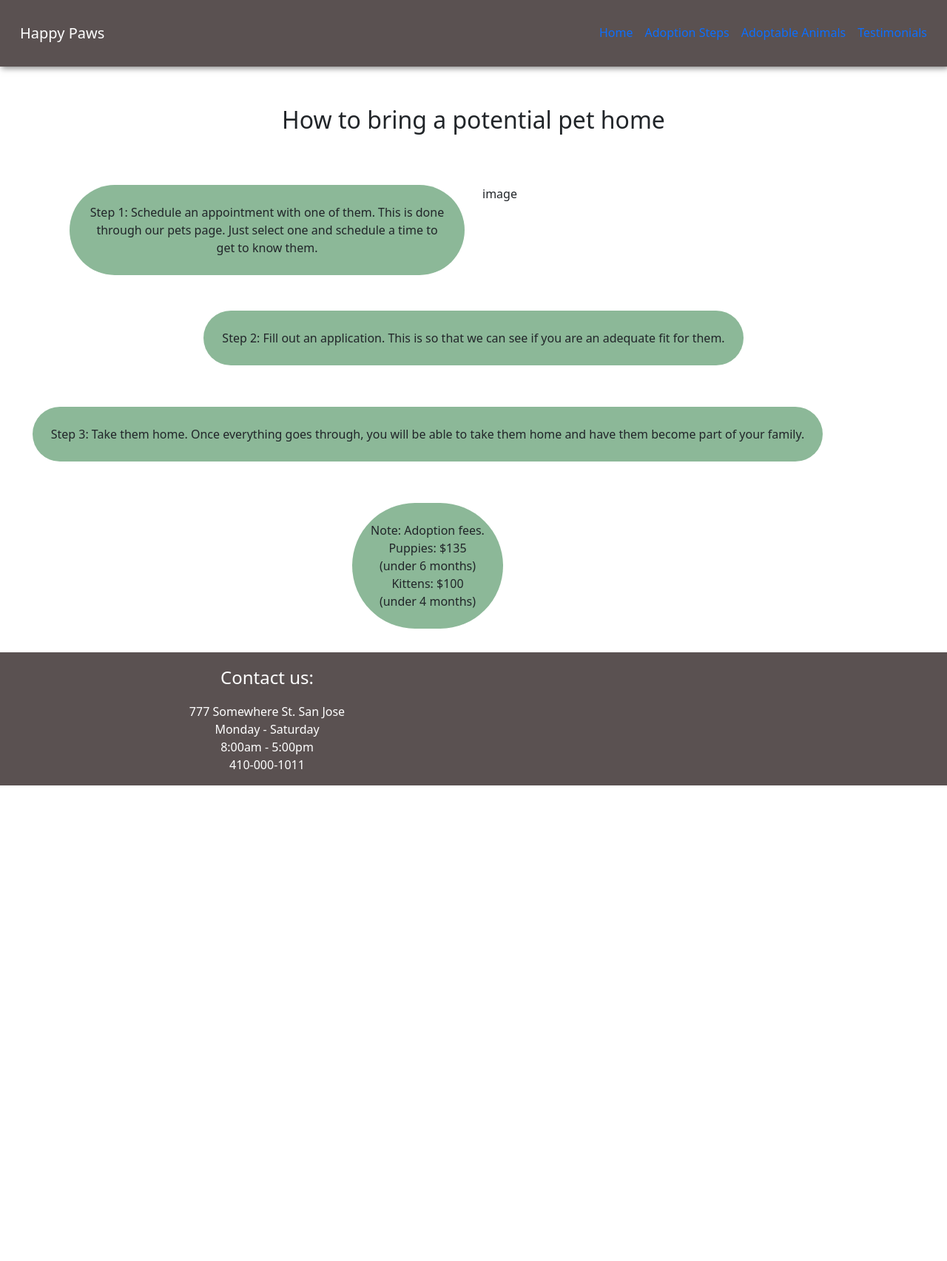
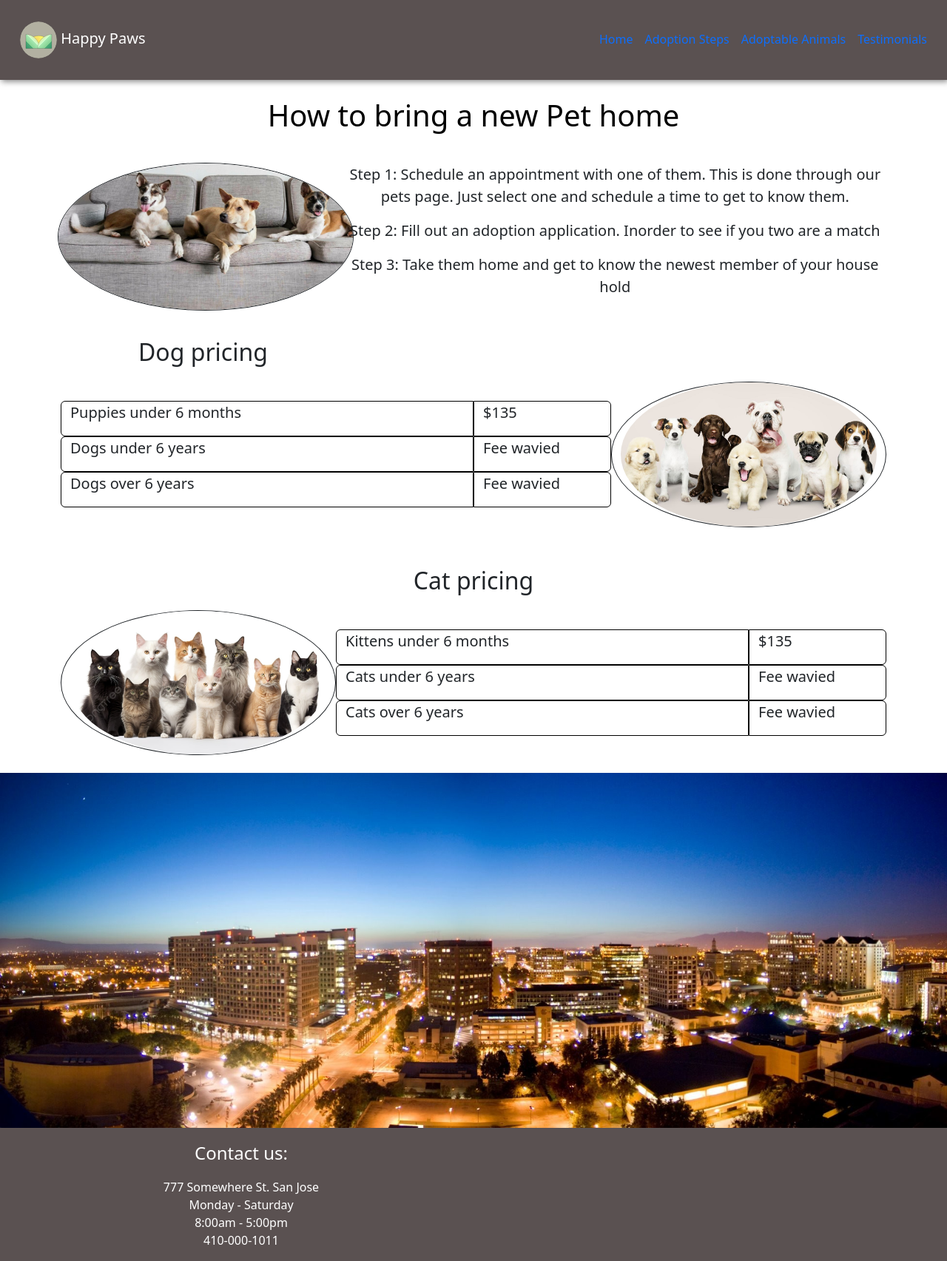
Before and after one commit to VapurGunslinger/Cmpe_131_Project, a Flask app: page /Adoption_steps in a window 1280 px wide. Shown: the whole page at 74% size. Before the commit the page ends 1062 px from the top, so only its background shows below. Run offline with Flask 3, Linux system fonts and the light colour scheme; some libraries are stand-ins or nearby versions.

Commit message:
new file:   static/images/Website_logo.svg 	new file:   static/images/cat_enrich.png 	new file:   static/images/cat_group.jpg 	new file:   static/images/dog_couch.jpg 	new file:   static/images/dog_group.jpg 	new file:   static/images/dogs_lady.jpg 	new file:   static/images/gram.png 	new file:   static/images/san_jose.jpg 	modified:   templates/adoption_steps.html 	modified:   templates/animals.html 	modified:   templates/base.html 	modified:   templates/index.html 	modified:   templates/testimonials.html

```diff
--- a/templates/adoption_steps.html
+++ b/templates/adoption_steps.html
@@ -3,59 +3,141 @@
     <style>
         .nav-link:hover{
             background-color:#8CB898 !important ;
+            border-radius: 50px
         }
 
         #rcorners1 {
-            border-radius: 100px;
+
             background: #8CB898 !important;
-            padding: 25px;
-            margin: auto;
-            width: auto;
-            height: auto;
-            text-align: center;
+
+
+        }
+        img {
+            border-radius: 50%;
+            text-align: right;
         }
 
 
     </style>
-    {%endblock%}
+{%endblock%}
 {%block body%}
-<div class="container p-4 justify-content-center">
+<div class="container py-4 justify-content-center">
     <div class= "row justify-content-center">
-        <p class="fs-2 text-center ">How to bring a potential pet home</p>
+        <h1> How to bring a new Pet home </h1>
     </div>
 </div>
 
-<div class="container p-4">
-    <div class="row">
-        <div class= "col">
-            <p id="rcorners1"> Step 1: Schedule an appointment with one of them. This is done through our pets page. Just select one and schedule a time to get to know them.</p>
+
+<div class="container p-2 justify-content-center">
+    <div class="row align-items-center">
+        <div class="col-4">
+            <img src= "{{ url_for('static', filename='images/dog_couch.jpg') }}" class=" border border-1 border-dark" width="400" height="200" >
         </div>
 
-        <div class="col">
-            <p> image</p>
+        <div class="col-8">
+            <div class="row">
+                <p  class="fs-5 text-center"> Step 1: Schedule an appointment with one of them. This is done through our pets page. Just select one and schedule a time to get to know them.</p>
+            </div>
+            <div class="row">
+                <p  class="fs-5 text-center">Step 2: Fill out an adoption application. Inorder to see if you two are a match</p>
+            </div>
+
+            <div class="row">
+                <p class="fs-5 text-center"> Step 3: Take them home and get to know the newest member of your house hold</p>
+            </div>
+
         </div>
     </div>
 </div>
 
 
-<div class="container p-4">
-    <div class="row">
-        <p id="rcorners1">Step 2: Fill out an application. This is so that we can see if you are an adequate fit for them.</p>
+<div class="container justify-content-center p-4">
+    <div class= "row justify-content-center">
+        <div class="col-10 align-self-start">
+            <p class="fs-2 ">Dog pricing</p>
+        </div>
+    </div>
+    <div class="row align-items-center">
+        <div class="col-6 ">
+            <div class="row align-items-center rounded-start-2 border border-1 border-black">
+                <p class="fs-5"> Puppies under 6 months</p>
+            </div>
+            <div class="row align-items-center rounded-start-2 border border-1 border-black">
+                <p class="fs-5"> Dogs under 6 years</p>
+            </div>
+
+            <div class="row align-items-center rounded-start-2 border border-1 border-black">
+                <p class="fs-5">  Dogs over 6 years </p>
+            </div>
+
+        </div>
+
+        <div class= "col-2 ">
+            <div class ="row rounded-end-2 border border-1 border-black">
+                <p class="fs-5"> $135 </p>
+            </div>
+
+            <div class ="row rounded-end-2 border border-1 border-black">
+                <p class="fs-5"> Fee wavied </p>
+            </div>
+
+            <div class ="row rounded-end-2 border border-1 border-black">
+                <p class="fs-5"> Fee wavied </p>
+            </div>
+
+        </div>
+
+        <div class="col-4 ">
+            <div class="row">
+                <img src= "{{ url_for('static', filename='images/dog_group.jpg') }}" class="image border border-1 border-dark" >
+            </div>
+
+        </div>
     </div>
 </div>
 
-<div class="container p-4 m-2">
-    <div class="row justify-content-center">
-        <p id="rcorners1">Step 3: Take them home. Once everything goes through, you will be able to take them home and have them become part of your family.</p>
+<div class="container justify-content-center p-4">
+    <div class= "row justify-content-center">
+        <p class="fs-2 text-center">Cat pricing</p>
+    </div>
+    <div class="row align-items-center">
+        <div class="col-4">
+            <div class="row">
+                <img src= "{{ url_for('static', filename='images/cat_group.jpg') }}" class="image border border-1 border-dark" >
+            </div>
+
+        </div>
+        <div class="col-6">
+            <div class="row rounded-start-2 border border-1 border-black">
+                <p class="fs-5"> Kittens under 6 months</p>
+            </div>
+            <div class="row rounded-start-2 border border-1 border-black">
+                <p class="fs-5"> Cats under 6 years</p>
+            </div>
+
+            <div class="row rounded-start-2 border border-1 border-black">
+                <p class="fs-5"> Cats over 6 years </p>
+            </div>
+
+        </div>
+
+        <div class= "col-2">
+            <div class ="row rounded-end-2 border border-1 border-black">
+                <p class="fs-5"> $135 </p>
+            </div>
+
+            <div class ="row rounded-end-2 border border-1 border-black">
+                <p class="fs-5"> Fee wavied </p>
+            </div>
+
+            <div class ="row rounded-end-2 border border-1 border-black">
+                <p class="fs-5">  Fee wavied </p>
+            </div>
+
+        </div>
+
+
     </div>
 </div>
 
-<div class="container p-4 m-2">
-    <div class="row">
-        <p id="rcorners1">Note: Adoption fees. <br> Puppies: $135 <br> (under 6 months)<br> Kittens: $100 <br> (under 4 months) </p>
-    </div>
-</div>
-
-
-
 {%endblock%}
--- a/templates/animals.html
+++ b/templates/animals.html
@@ -17,7 +17,7 @@
 {%block body%}
 
 
-<div class="container-fluid">
+<div class="container-fluid p-4">
   <div class="d-flex justify-content-center">
     <h1>Adoptable Animals</h1>
   </div>
--- a/templates/base.html
+++ b/templates/base.html
@@ -14,6 +14,23 @@
         .footer{
             background-color:#5A5151;
         }
+        .masthead{
+            background-size: cover;
+            min-height: 60vh;
+            position: relative;
+            color: white;
+            text-shadow: 2px 2px 2px rgba(0,0,0,.2);
+        }
+        .color-overlay{
+            background-color: rgba(0,0,0,.0);
+        }
+
+        #image{
+            background-image: url('../static/images/san_jose.jpg');
+            background-color: green;
+        }
+
+
     </style>
 
     <title> Animal Shelter Website </title>
@@ -24,9 +41,9 @@
 
 </head>
 <body>
-    <nav class ="navbar nav justify-content-center py-4 mb-4 sticky-top navbar-expand-lg navbar-dark text-light" >
+    <nav class ="navbar nav justify-content-center py-4 sticky-top navbar-expand-lg navbar-dark text-light" >
         <div class="container-fluid">
-            <a class="navbar-brand" href="#"> <!-- <img src="/docs/5.0/assets/brand/bootstrap-logo.svg" alt="" width="30" height="24">--> Happy Paws </a>
+            <a class="navbar-brand" href="#"> <img src="{{ url_for('static', filename='images/Website_logo.svg') }}" alt="" width="50" height="50"> Happy Paws </a>
             <button class="navbar-toggler" type="button" data-bs-toggle="collapse" data-bs-target="#navbarNavAltMarkup" aria-controls="navbarNavAltMarkup" aria-expanded="false" aria-label="Toggle navigation">
                 <span class="navbar-toggler-icon"></span>
             </button>
@@ -48,12 +65,21 @@
             <!-- </div> -->
         </div>
     </nav>
+    <div class="container" id="back">
+
+    </div>
 
     {%block body%}
     {%endblock%}
+    <div class=" masthead" id="image" style="background-image: url('../static/images/san_jose.jpg')" >
+        <div class="color-overlay d-flex justify-content-center align-items-center">
+
+        </div>
+
+    </div>
 
     <footer class="footer text-white">
-        <div class="container ">
+        <div class="container-fluid">
             <div class="col-6 p-3">
                 <div class= "row justify-content-center">
                     <p class="fs-4 text-center ">
--- a/templates/testimonials.html
+++ b/templates/testimonials.html
@@ -7,6 +7,7 @@
 
     .nav-link:hover{
         background-color:#AD6161 !important ;
+        border-radius: 50px
         /* color: #AD6161 !important; */
 
     }
@@ -27,7 +28,7 @@
 
 
 {%block body%}
-<div class="container">
+<div class="container p-4">
         <h1> Testimonials</h1>
         <img src= "{{ url_for('static', filename='images/p1.png') }}", class = "rounded-img",alt ="Sorry, the image could not be loaded or does not exist", width = "220", height = "210">
         <div class = "row justify-content-center">
```
Also changed, not shown: templates/index.html (+65 -31 lines), static/images/Website_logo.svg (added), static/images/cat_enrich.png (added), static/images/cat_group.jpg (added), static/images/dog_couch.jpg (added), static/images/dog_group.jpg (added), static/images/dogs_lady.jpg (added), static/images/gram.png (added), static/images/san_jose.jpg (added).
